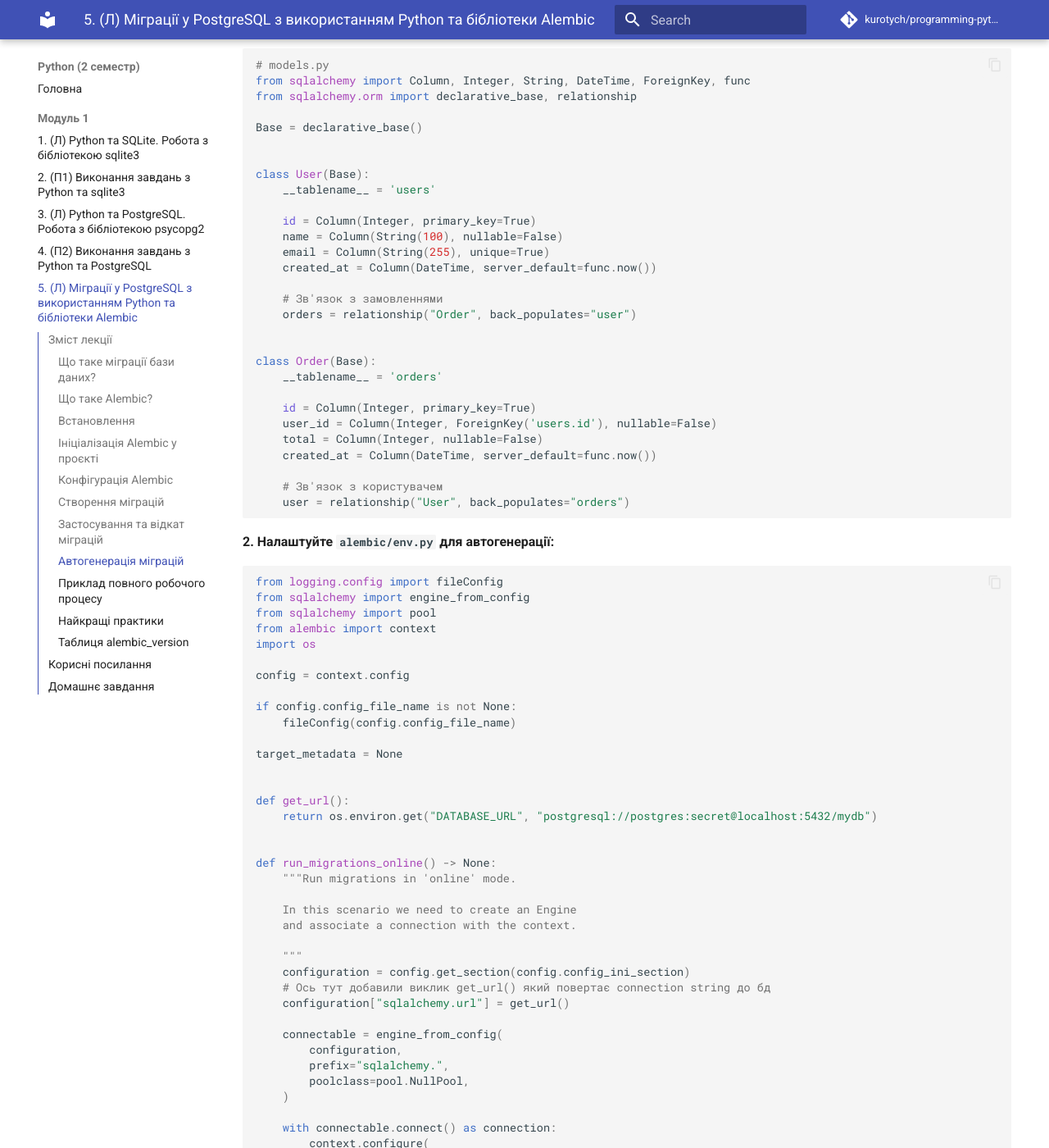
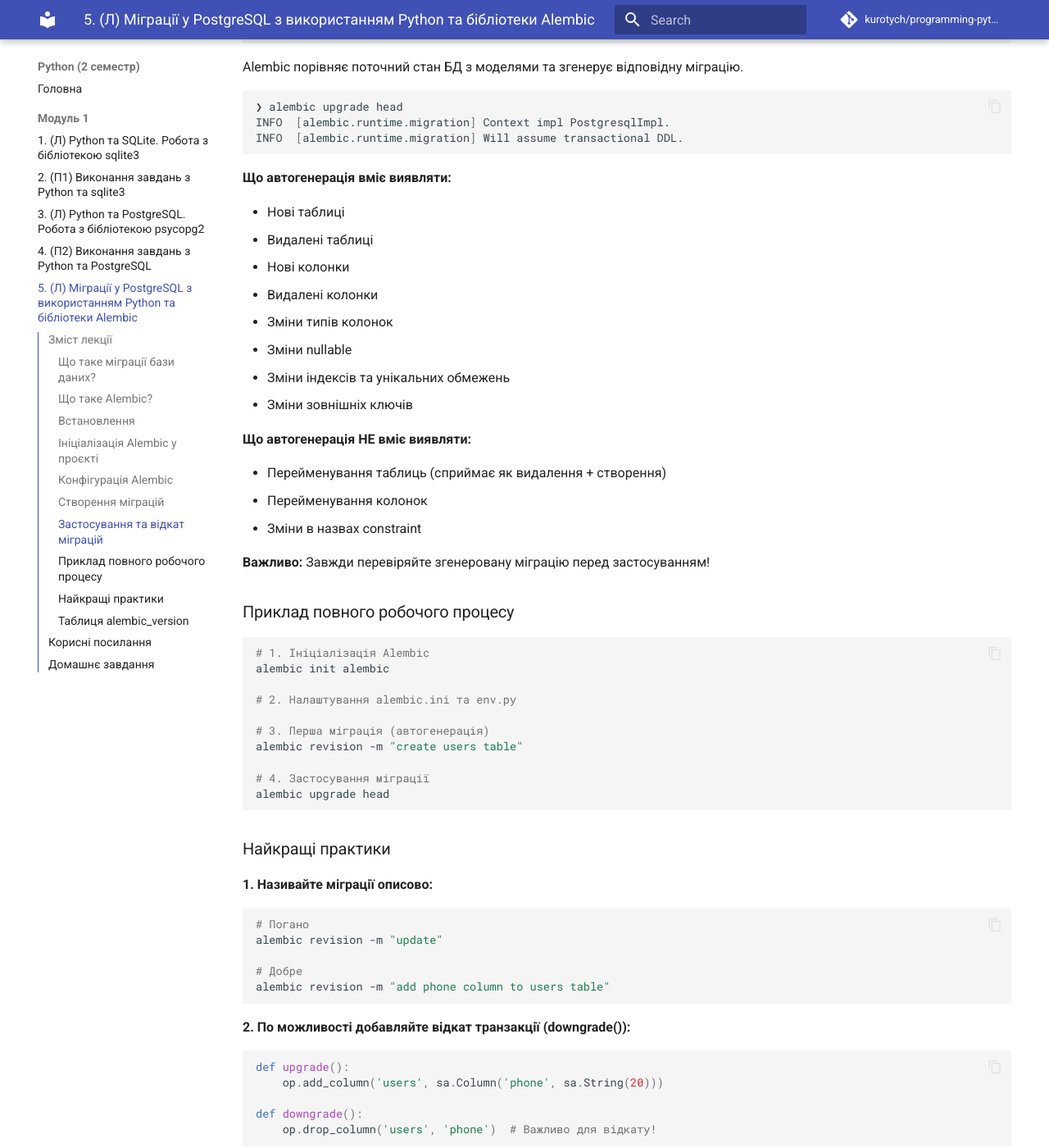
Before and after one commit to kurotych/programming-python-2sem, an MkDocs documentation site: the page built from docs/module1/05-alembic-lecture.md, in a window 1280 px wide and 1400 px high, scrolled down 5543 px. Shown: the whole window at 82% size. Built offline with MkDocs 1.6.1 and Material for MkDocs 9.7.7, drawn with Linux system fonts in a browser that asks for light colours; comment, search, counter and statistics services are not loaded; some of the changed text lies outside the part shown.

Commit message:
delete useless info

````diff
--- a/docs/module1/05-alembic-lecture.md
+++ b/docs/module1/05-alembic-lecture.md
@@ -260,103 +260,7 @@ alembic history
 alembic history --verbose
 ```
 
-### Автогенерація міграцій
-
-Alembic може автоматично генерувати міграції на основі змін у SQLAlchemy моделях.
-
-**1. Створіть файл з моделями `models.py`:**
-
-```python
-# models.py
-from sqlalchemy import Column, Integer, String, DateTime, ForeignKey, func
-from sqlalchemy.orm import declarative_base, relationship
-
-Base = declarative_base()
-
-
-class User(Base):
-    __tablename__ = 'users'
-
-    id = Column(Integer, primary_key=True)
-    name = Column(String(100), nullable=False)
-    email = Column(String(255), unique=True)
-    created_at = Column(DateTime, server_default=func.now())
-
-    # Зв'язок з замовленнями
-    orders = relationship("Order", back_populates="user")
-
-
-class Order(Base):
-    __tablename__ = 'orders'
-
-    id = Column(Integer, primary_key=True)
-    user_id = Column(Integer, ForeignKey('users.id'), nullable=False)
-    total = Column(Integer, nullable=False)
-    created_at = Column(DateTime, server_default=func.now())
-
-    # Зв'язок з користувачем
-    user = relationship("User", back_populates="orders")
-```
-
-**2. Налаштуйте `alembic/env.py` для автогенерації:**
-
-```python
-
-from logging.config import fileConfig
-from sqlalchemy import engine_from_config
-from sqlalchemy import pool
-from alembic import context
-import os
-
-config = context.config
-
-if config.config_file_name is not None:
-    fileConfig(config.config_file_name)
-
-target_metadata = None
-
-
-def get_url():
-    return os.environ.get("DATABASE_URL", "postgresql://postgres:secret@localhost:5432/mydb")
-
-
-def run_migrations_online() -> None:
-    """Run migrations in 'online' mode.
-
-    In this scenario we need to create an Engine
-    and associate a connection with the context.
-
-    """
-    configuration = config.get_section(config.config_ini_section)
-    # Ось тут добавили виклик get_url() який повертає connection string до бд
-    configuration["sqlalchemy.url"] = get_url()
-
-    connectable = engine_from_config(
-        configuration,
-        prefix="sqlalchemy.",
-        poolclass=pool.NullPool,
-    )
-
-    with connectable.connect() as connection:
-        context.configure(
-            connection=connection, target_metadata=target_metadata
-        )
-
-        with context.begin_transaction():
-            context.run_migrations()
-
-
-run_migrations_online()
-```
-
-**3. Генерація міграції:**
-
-```bash
-# Автогенерація міграції на основі змін у моделях
-alembic revision --autogenerate -m "add orders table"
-```
-
-**4. Застосування міграції:**
+**3. Застосування міграції:**
 ```bash
 ❯ alembic upgrade head
 INFO  [alembic.runtime.migration] Context impl PostgresqlImpl.
@@ -400,14 +304,10 @@ alembic init alembic
 
 # 2. Налаштування alembic.ini та env.py
 
-# 3. Створення моделей у models.py
+# 3. Перша міграція (автогенерація)
+alembic revision -m "create users table"
 
-# 4. Перша міграція (автогенерація)
-alembic revision --autogenerate -m "initial schema"
-
-# 5. Перевірка згенерованого файлу міграції
-
-# 6. Застосування міграції
+# 4. Застосування міграції
 alembic upgrade head
 ```
 
````
